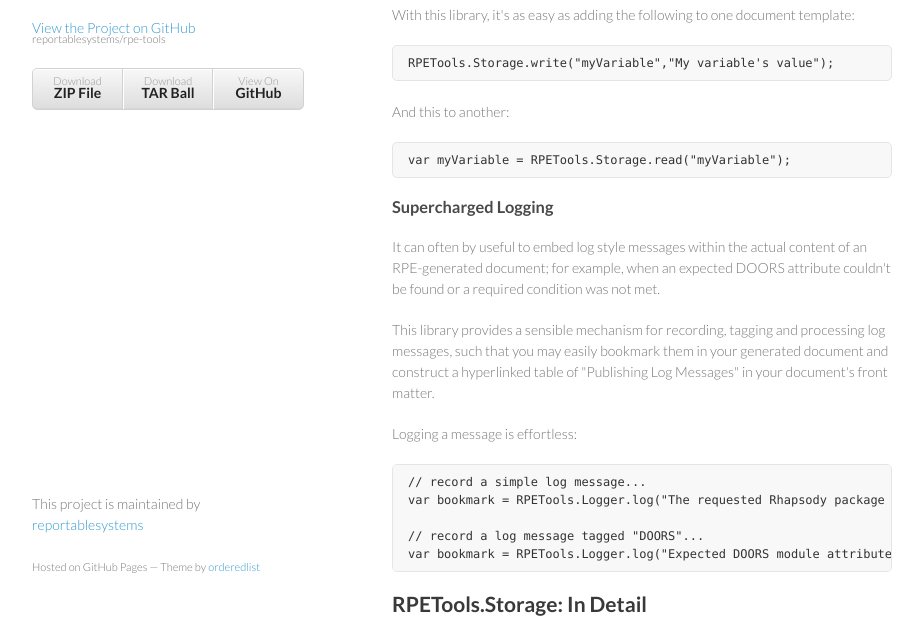
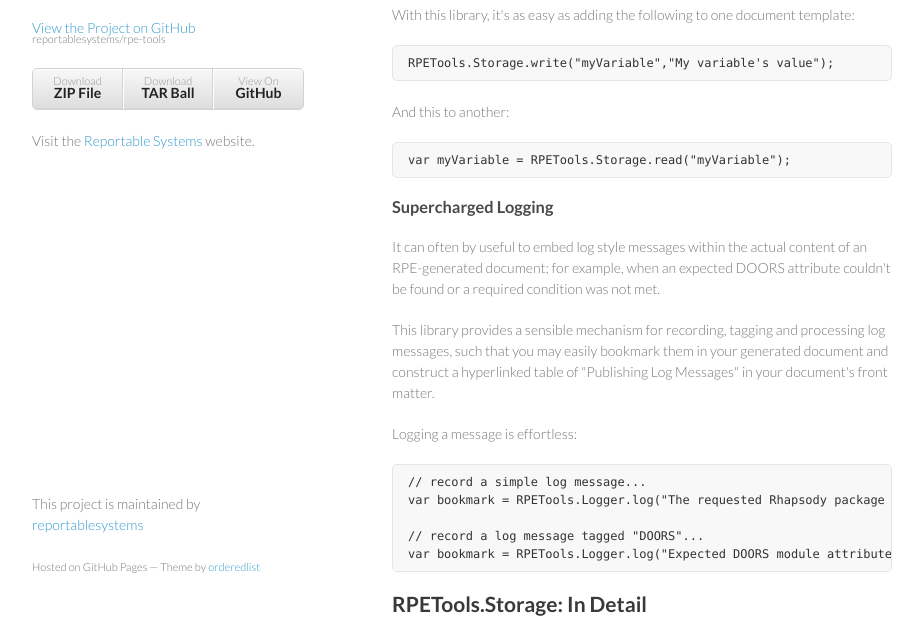
Before and after one commit to reportablesystems/rpe-tools, a plain HTML site: page index.html in a window 1280 px wide. Shown: the part 154-786 px from the top of the page, without its empty margins (178-1101 px from the left). Drawn offline with Linux system fonts and the light colour scheme.

Commit message:
Add link to Reportable Systems website.

```diff
--- a/index.html
+++ b/index.html
@@ -26,6 +26,9 @@
           <li><a href="https://github.com/reportablesystems/rpe-tools/tarball/master">Download <strong>TAR Ball</strong></a></li>
           <li><a href="https://github.com/reportablesystems/rpe-tools">View On <strong>GitHub</strong></a></li>
         </ul>
+
+        <p class="view">Visit the <a href="http://www.reportablesystems.com">Reportable Systems</a> website.</p>
+
       </header>
       <section>
         <h3>Multi-Template Variable Persistence</h3>
```
